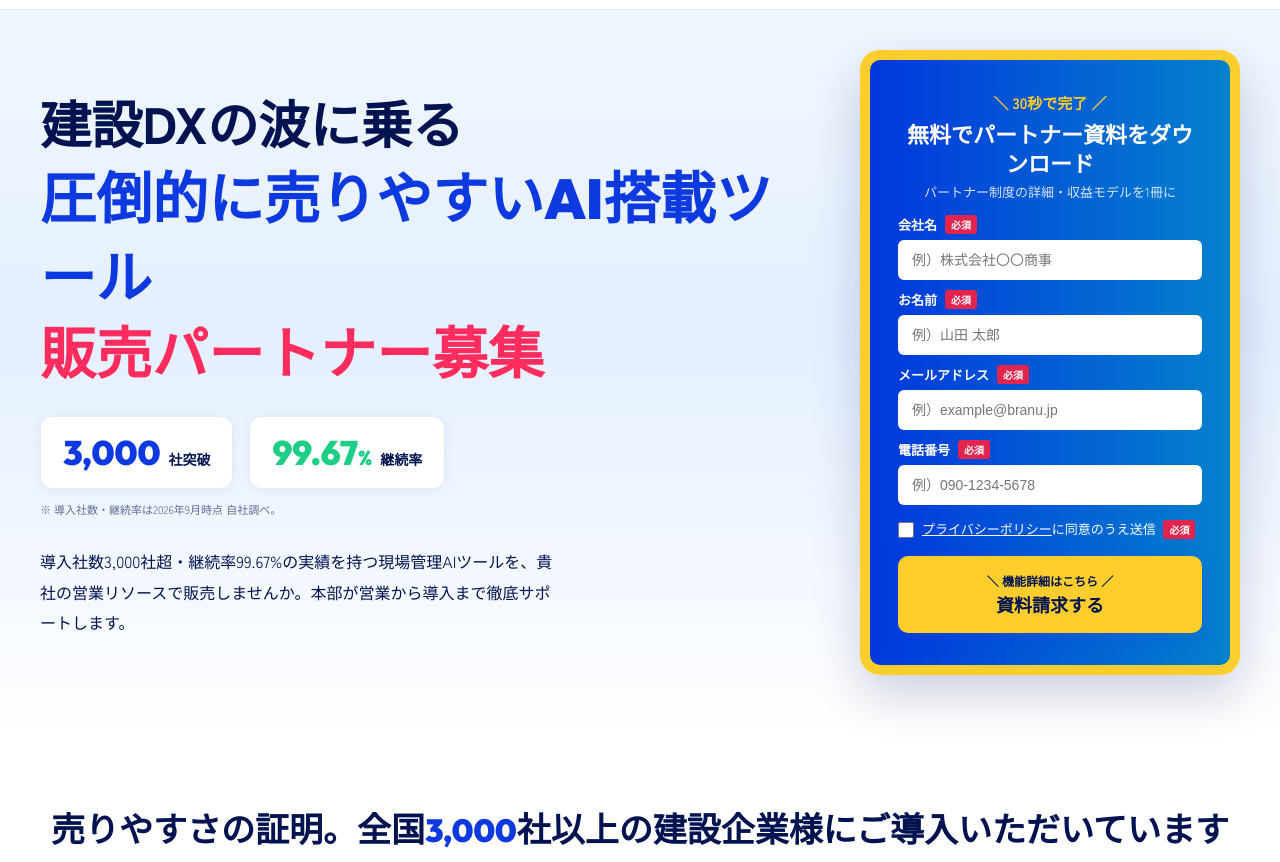
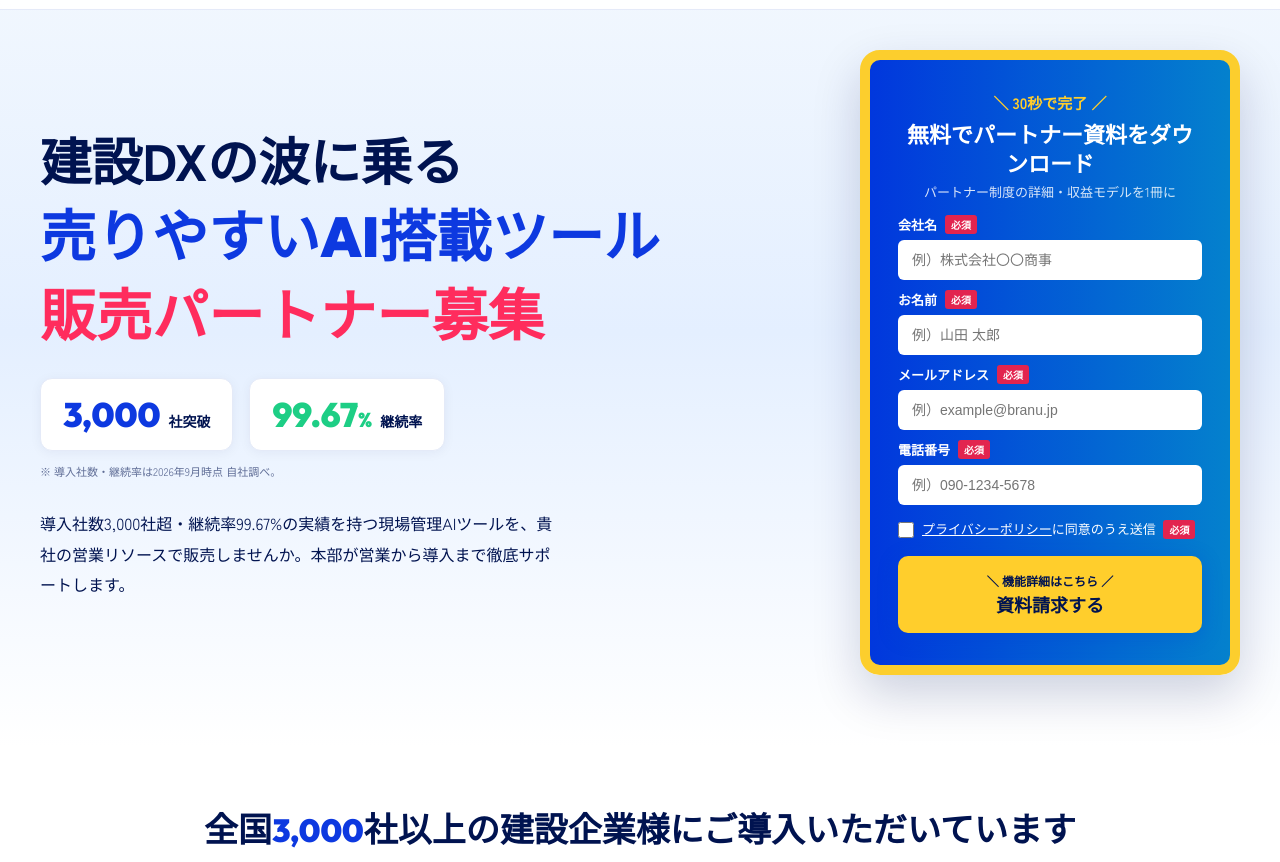
Before and after one commit to naoki0715/partner, a website: page index.html in a window 1280 px wide. Shown: the part 90-952 px from the top of the page. Drawn offline with nearby package versions, Linux system fonts and the light colour scheme; no server answers.

Commit message:
Update index.html

```diff
--- a/index.html
+++ b/index.html
@@ -148,7 +148,7 @@ a:hover{opacity:.8;}
 
       <h1 style="margin:0; font-weight:900; line-height:1.35;">
         <span style="display:block; font-size:clamp(30px,4vw,52px); color:var(--color-navy);">建設DXの波に乗る</span>
-        <span style="display:block; font-size:clamp(32px,4.4vw,56px); color:var(--color-blue-600);">圧倒的に売りやすい<span style="font-family: var(--font-display-num);">AI</span>搭載ツール</span>
+        <span style="display:block; font-size:clamp(32px,4.4vw,56px); color:var(--color-blue-600);">売りやすい<span style="font-family: var(--font-display-num);">AI</span>搭載ツール</span>
         <span style="display:block; font-size:clamp(32px,4.4vw,56px); color:var(--color-red-500);">販売パートナー募集</span>
       </h1>
       <div style="display:flex; gap:16px; flex-wrap:wrap; margin-top:8px;">
@@ -176,7 +176,7 @@ a:hover{opacity:.8;}
 </section>
 
 <section style="background:#fff; padding:56px 24px 0; text-align:center;">
-  <p class="h-md" style="font-size: 34px; font-weight: 700; color: var(--color-navy); margin: 0; text-wrap: pretty;">売りやすさの証明。全国<span style="font-family:var(--font-display-num); font-weight:900; font-size:32px; color:var(--color-blue-600);">3,000</span>社以上の建設企業様にご導入いただいています</p>
+  <p class="h-md" style="font-size: 34px; font-weight: 700; color: var(--color-navy); margin: 0; text-wrap: pretty;">全国<span style="font-family:var(--font-display-num); font-weight:900; font-size:32px; color:var(--color-blue-600);">3,000</span>社以上の建設企業様にご導入いただいています</p>
   <div style="margin-top:24px; max-width:1160px; margin-left:auto; margin-right:auto;">
     <div style="width:100%; overflow:hidden; -webkit-mask-image:linear-gradient(90deg,transparent,#000 6%,#000 94%,transparent); mask-image:linear-gradient(90deg,transparent,#000 6%,#000 94%,transparent);"><div style="display:flex; width:max-content; animation:logo-marquee 20s linear infinite;"><img src="logo-marquee.webp" alt="導入企業ロゴ" style="height:87px; width:1200px; flex-shrink:0; display:block; padding-right:40px;"><img src="logo-marquee.webp" alt="" aria-hidden="true" style="height:87px; width:1200px; flex-shrink:0; display:block; padding-right:40px;"></div></div>
   </div>
```
